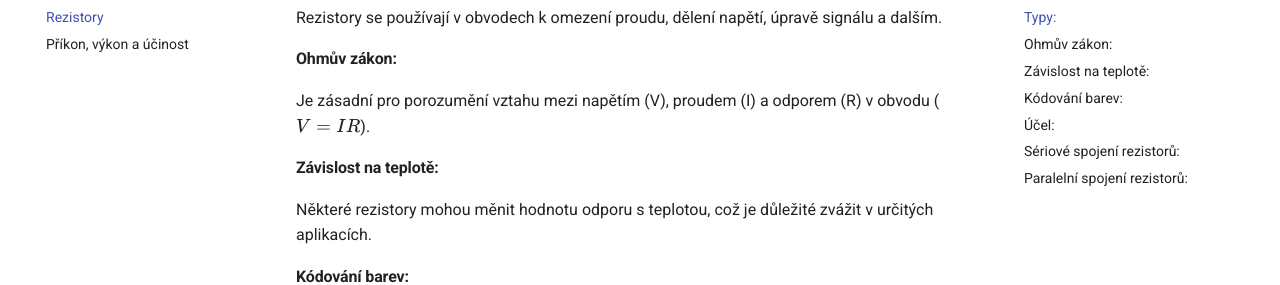
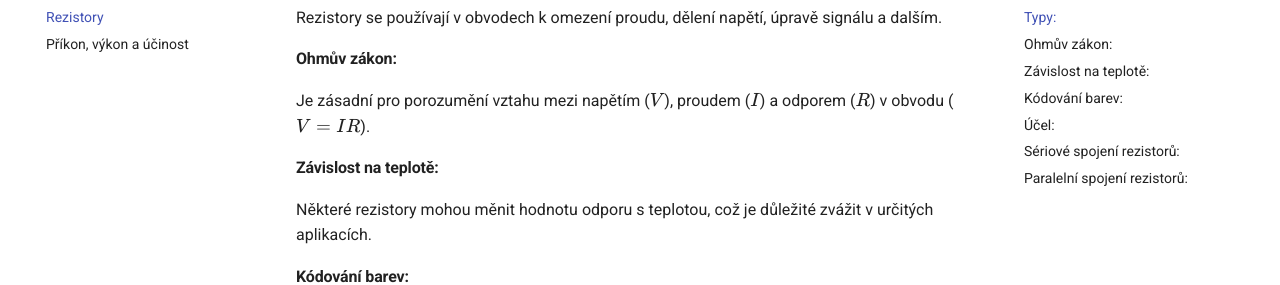
Before and after one commit to VolodymyrAgafonov/VolodymyrAgafonov.github.io, an MkDocs documentation site: the page built from docs/rezistory.md, in a window 1280 px wide and 900 px high, scrolled down 454 px. Shown: the part 172-457 px from the top of the window. Built offline with MkDocs 1.6.1 and Material for MkDocs 9.7.7, drawn with Linux system fonts in a browser that asks for light colours.

Commit message:
Few changes

```diff
--- a/docs/rezistory.md
+++ b/docs/rezistory.md
@@ -20,7 +20,7 @@ Rezistory se používají v obvodech k omezení proudu, dělení napětí, úpra
 
 #### Ohmův zákon:
 
-Je zásadní pro porozumění vztahu mezi napětím (V), proudem (I) a odporem (R) v obvodu ($V = IR$).
+Je zásadní pro porozumění vztahu mezi napětím ($V$), proudem ($I$) a odporem ($R$) v obvodu ($V = IR$).
 
 #### Závislost na teplotě:
 
```
